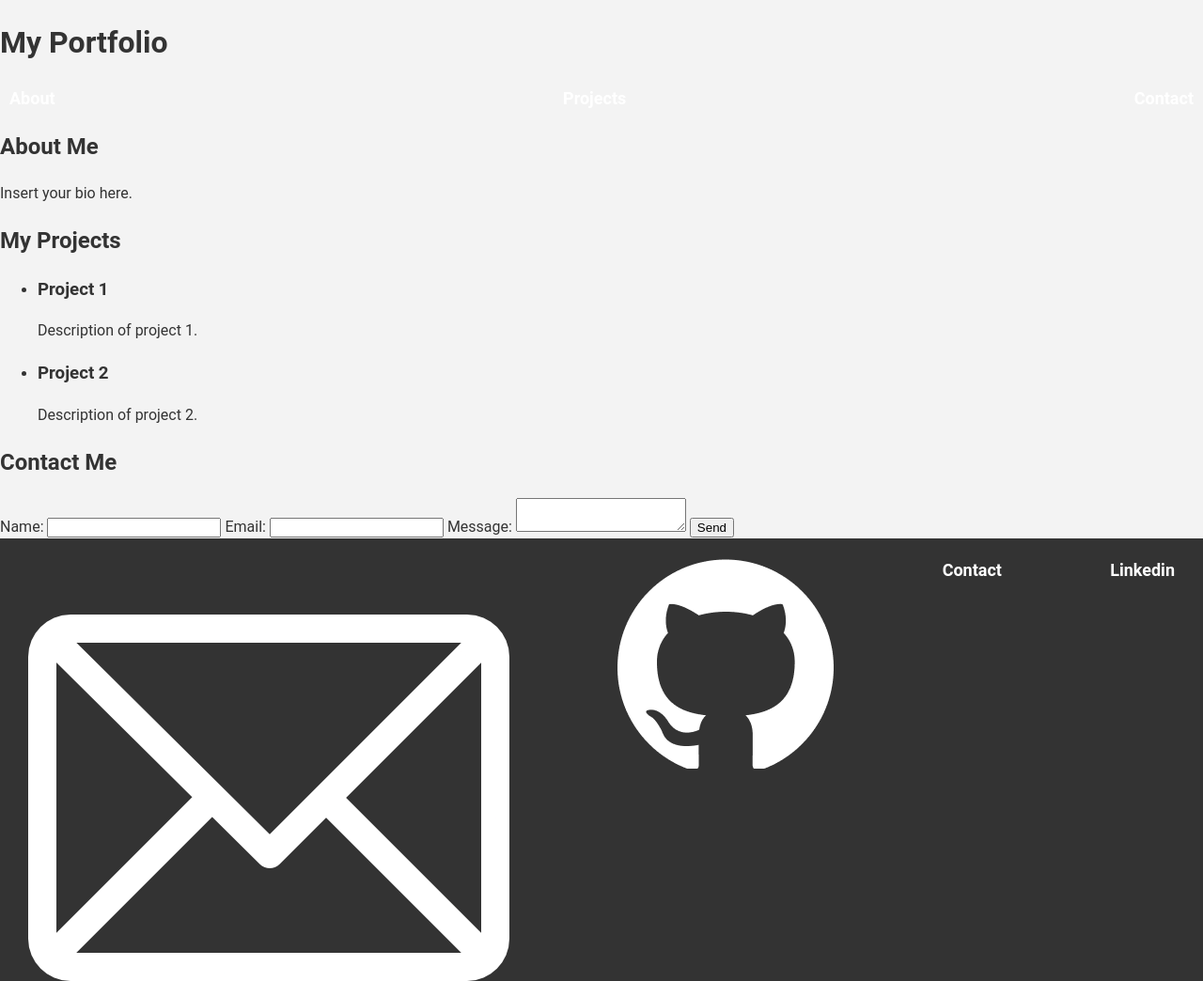
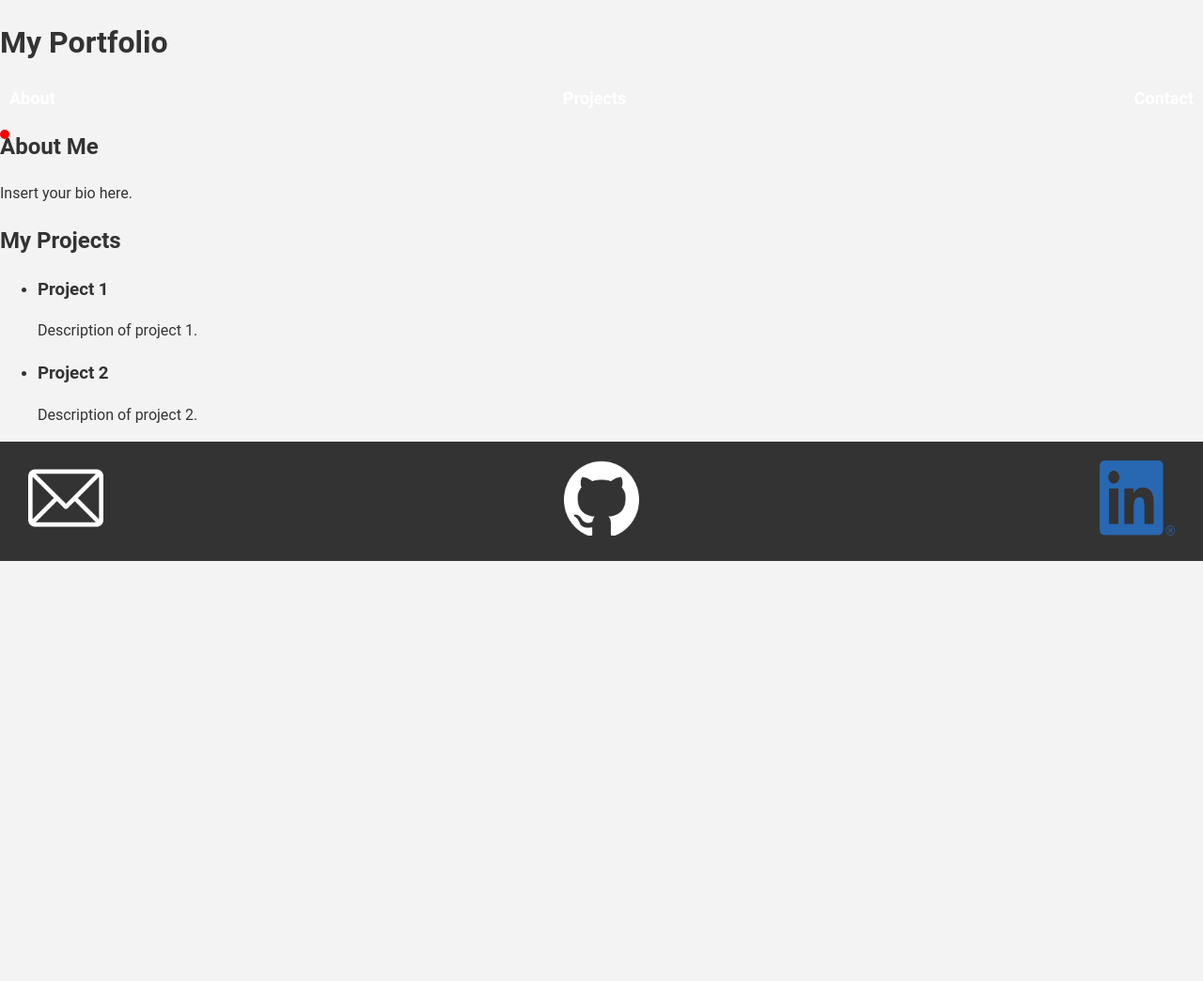
Before and after one commit to dalestee/dalestee.github.io, a plain HTML site: page index.html in a window 1280 px wide. Shown: the whole page at 94% size. After the commit the page ends 800 px from the top, so only its background shows below. Drawn offline with Linux system fonts and the light colour scheme.

Commit message:
trying to make the dot follow

```diff
--- a/index.html
+++ b/index.html
@@ -6,6 +6,7 @@
     <link rel="stylesheet" href="style.css">
 </head>
 <body>
+    <script src="/scritpt.js"></script>
     <header>
         <h1>My Portfolio</h1>
         <nav>
@@ -17,6 +18,7 @@
         </nav>
     </header>
     <main>
+        <div id="dot"></div>
         <section id="about">
             <h2>About Me</h2>
             <p>Insert your bio here.</p>
@@ -34,34 +36,25 @@
                 </li>
             </ul>
         </section>
-        <section id="contact">
-            <h2>Contact Me</h2>
-            <form>
-                <label for="name">Name:</label>
-                <input type="text" id="name" name="name" required>
-                <label for="email">Email:</label>
-                <input type="email" id="email" name="email" required>
-                <label for="message">Message:</label>
-                <textarea id="message" name="message" required></textarea>
-                <button type="submit">Send</button>
-            </form>
-        </section>
     </main>
     <footer>
         <nav>
             <ul>
                 <li>
-                    <a href="https://github.com/dalestee/">
-                    <img src="/media/email-modified.png" alt="">
+                    <a href="mailto:caetano.godinat@etu.u-bordeaux.fr">
+                    <img class="icons" src="/media/email-modified.png" alt="">
                     </a>
                 </li>
                 <li>
                     <a href="https://github.com/dalestee/">
-                    <img src="/media/github-mark-white.png" alt="">
+                    <img class="icons" src="/media/github-mark-white.png" alt="">
                     </a>
                 </li>
-                <li><a href="#contact">Contact</a></li>
-                <li><a href="#contact">Linkedin</a></li>
+                <li>
+                    <a href="https://www.linkedin.com/in/caetano-godinat-849980270/">
+                    <img class="icons" src="/media/LI-In-Bug.png" alt="">
+                    </a>
+                </li>
             </ul>
         </nav>
     </footer>
--- /dev/null
+++ b/scritpt.js
@@ -0,0 +1,9 @@
+function initDot() {
+    var dot = document.getElementById("dot");
+    document.addEventListener("mousemove", function(event) {
+      var x = event.clientX;
+      var y = event.clientY;
+      dot.style.left = x + "px";
+      dot.style.top = y + "px";
+    });
+  }
--- a/style.css
+++ b/style.css
@@ -37,3 +37,16 @@
   nav a:hover {
     color: #f1c40f;
   }
+
+  img {
+    width: 80px;
+    height: 80px;
+  }
+
+  #dot {
+    position: absolute;
+    width: 10px;
+    height: 10px;
+    border-radius: 50%;
+    background-color: red;
+  }
```
Also changed, not shown: media/LI-In-Bug.png (added), media/email.png (deleted), media/github-mark-white.svg (deleted), media/github-mark.png (deleted), media/github-mark.svg (deleted).
